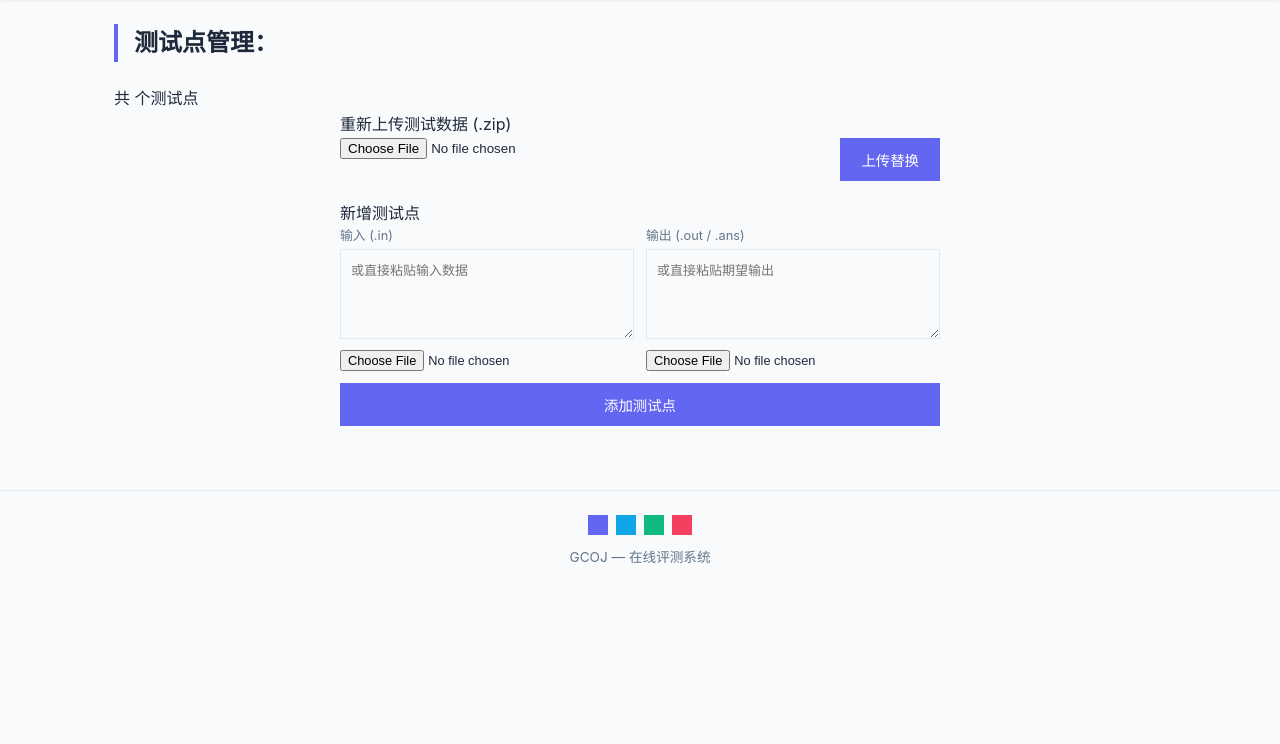
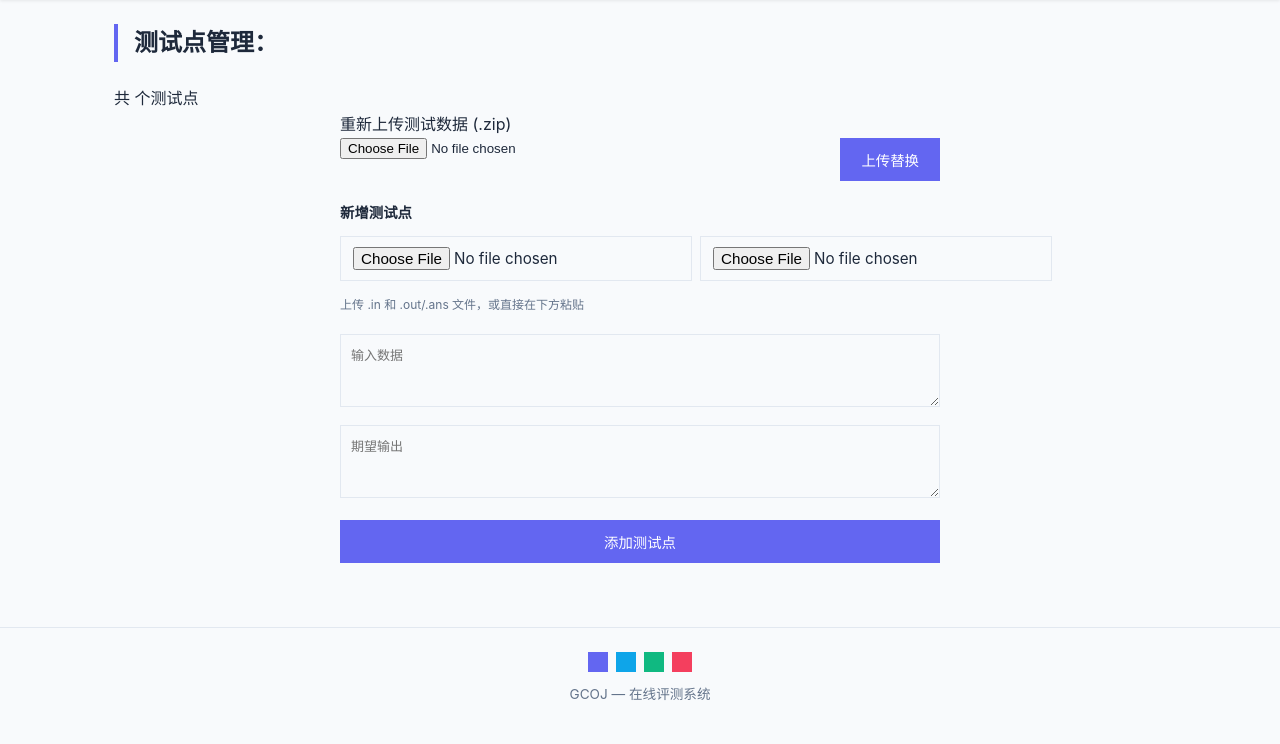
Before and after one commit to Graphcity123/GraphCityOJ, a Django app: template frontend/oj/templates/oj/problems/testcases.html in a window 1280 px wide. Shown: the part 56-800 px from the top of the page. Run offline with Django 5.2, Linux system fonts and the light colour scheme; the template is opened without the code that fills it, so the values that code supplies are empty; some web fonts are replaced.

Commit message:
style: simpler test case add form — stacked file inputs + textareas

```diff
--- a/frontend/oj/templates/oj/problems/testcases.html
+++ b/frontend/oj/templates/oj/problems/testcases.html
@@ -31,23 +31,18 @@
 </div>
 {% endif %}
 
-<form method="post" enctype="multipart/form-data" style="max-width:600px;margin:0 auto">
+<form method="post" enctype="multipart/form-data" class="auth-form" style="max-width:600px;margin:0 auto">
     {% csrf_token %}
     <label>新增测试点</label>
-    <div style="display:flex;gap:12px">
-        <div style="flex:1">
-            <div style="font-size:.8rem;color:var(--text-secondary);margin-bottom:2px">输入 (.in)</div>
-            <textarea name="tc_input" rows="4" placeholder="或直接粘贴输入数据"
-                      style="width:100%;font-family:'JetBrains Mono',monospace;padding:10px;border:1px solid var(--border);background:var(--bg);font-size:13px"></textarea>
-            <input type="file" name="in_file" accept=".in" style="margin-top:4px;font-size:.8rem">
-        </div>
-        <div style="flex:1">
-            <div style="font-size:.8rem;color:var(--text-secondary);margin-bottom:2px">输出 (.out / .ans)</div>
-            <textarea name="tc_output" rows="4" placeholder="或直接粘贴期望输出"
-                      style="width:100%;font-family:'JetBrains Mono',monospace;padding:10px;border:1px solid var(--border);background:var(--bg);font-size:13px"></textarea>
-            <input type="file" name="out_file" accept=".out,.ans" style="margin-top:4px;font-size:.8rem">
-        </div>
+    <div style="display:flex;gap:8px">
+        <input type="file" name="in_file" accept=".in" style="flex:1">
+        <input type="file" name="out_file" accept=".out,.ans" style="flex:1">
     </div>
-    <button type="submit" name="action" value="add_tc" class="btn btn-primary" style="margin-top:10px;width:100%">添加测试点</button>
+    <p style="font-size:.75rem;color:var(--text-secondary);margin:2px 0 8px">上传 .in 和 .out/.ans 文件，或直接在下方粘贴</p>
+    <textarea name="tc_input" rows="3" placeholder="输入数据"
+              style="width:100%;font-family:'JetBrains Mono',monospace;padding:10px;border:1px solid var(--border);background:var(--bg);font-size:13px;margin-bottom:6px"></textarea>
+    <textarea name="tc_output" rows="3" placeholder="期望输出"
+              style="width:100%;font-family:'JetBrains Mono',monospace;padding:10px;border:1px solid var(--border);background:var(--bg);font-size:13px"></textarea>
+    <button type="submit" name="action" value="add_tc" class="btn btn-primary" style="margin-top:10px">添加测试点</button>
 </form>
 {% endblock %}
```
